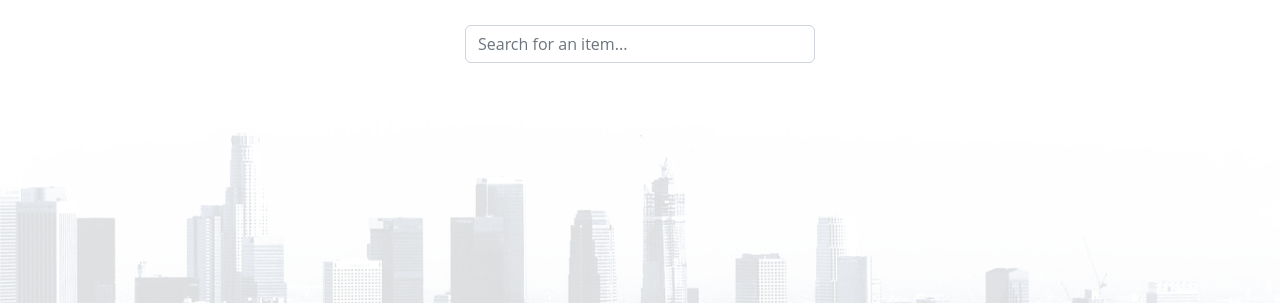
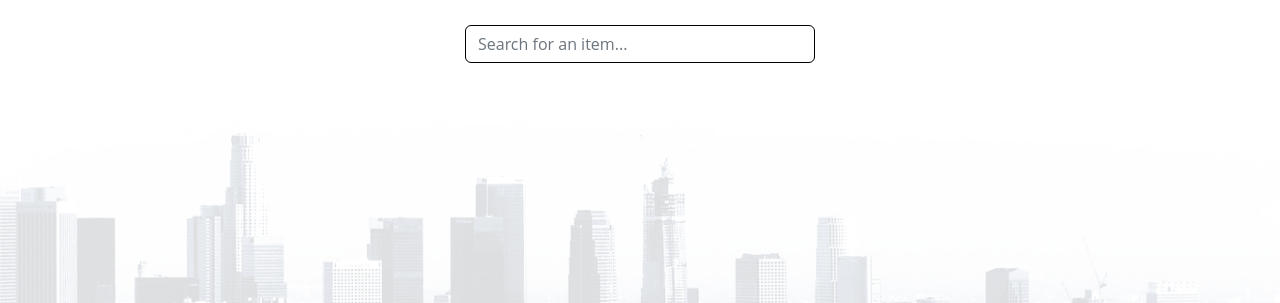
Before and after one commit to torn-exchange/web, a Django app: template main/templates/main/price_list.html in a window 1280 px wide. Shown: the part 335-638 px from the top of the page. Run offline with Django 3.2, Linux system fonts and the light colour scheme; the template is opened without the code that fills it, so the values that code supplies are empty; some libraries are stand-ins or nearby versions; some web fonts are replaced.

Commit message:
increase input border

```diff
--- a/main/templates/main/price_list.html
+++ b/main/templates/main/price_list.html
@@ -132,7 +132,7 @@
     </div>
     <div class="row justify-content-center mt-4 mb-4">
         <div class="col-sm-12 col-md-4 col-lg-4 search-container">
-            <input type="search" class="form-control rounded" id="searchInput" placeholder="Search for an item...">
+            <input type="search" class="form-control rounded border border-primary" id="searchInput" placeholder="Search for an item...">
         </div>
     </div>
     <div class='row'>
```
